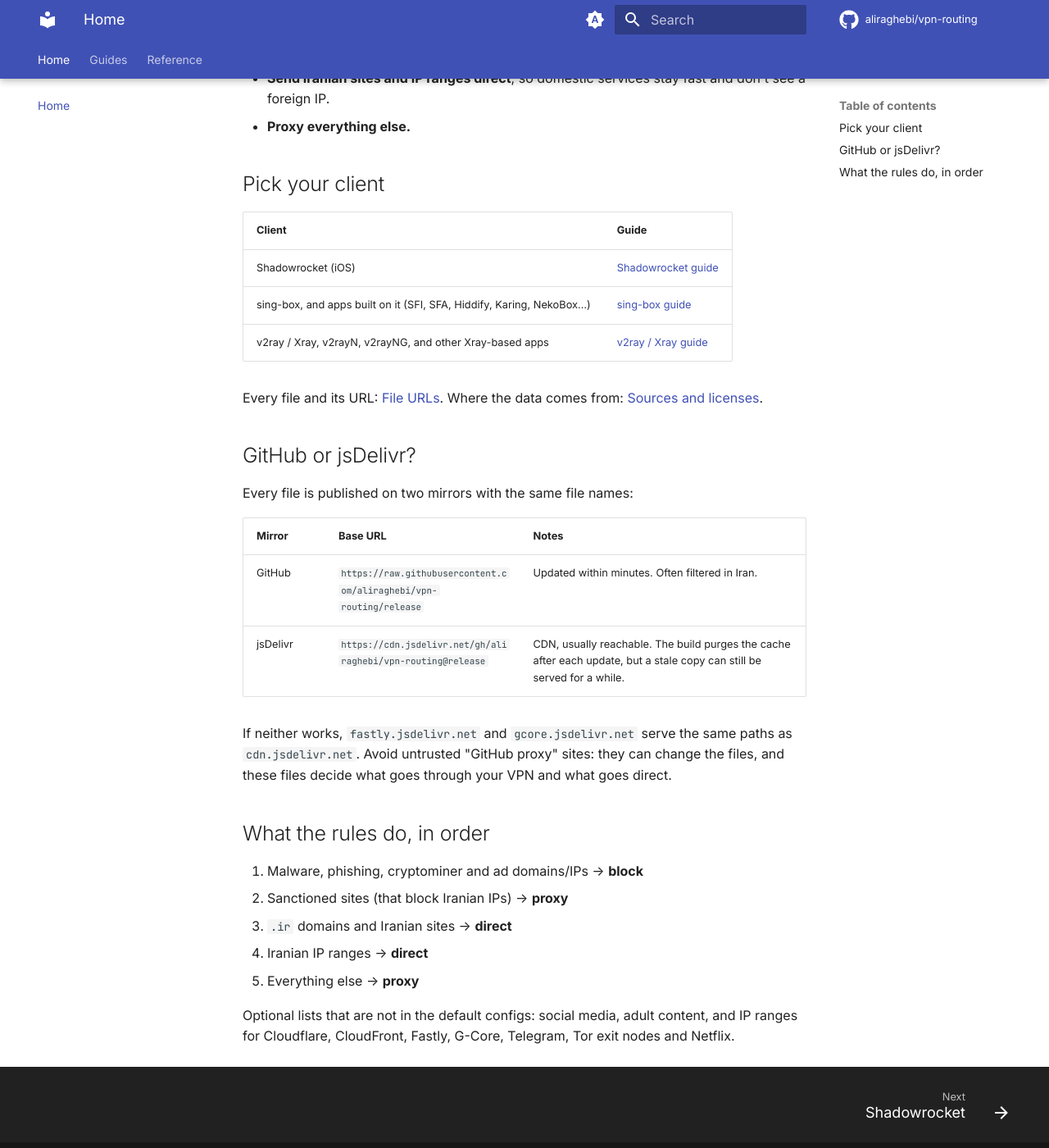
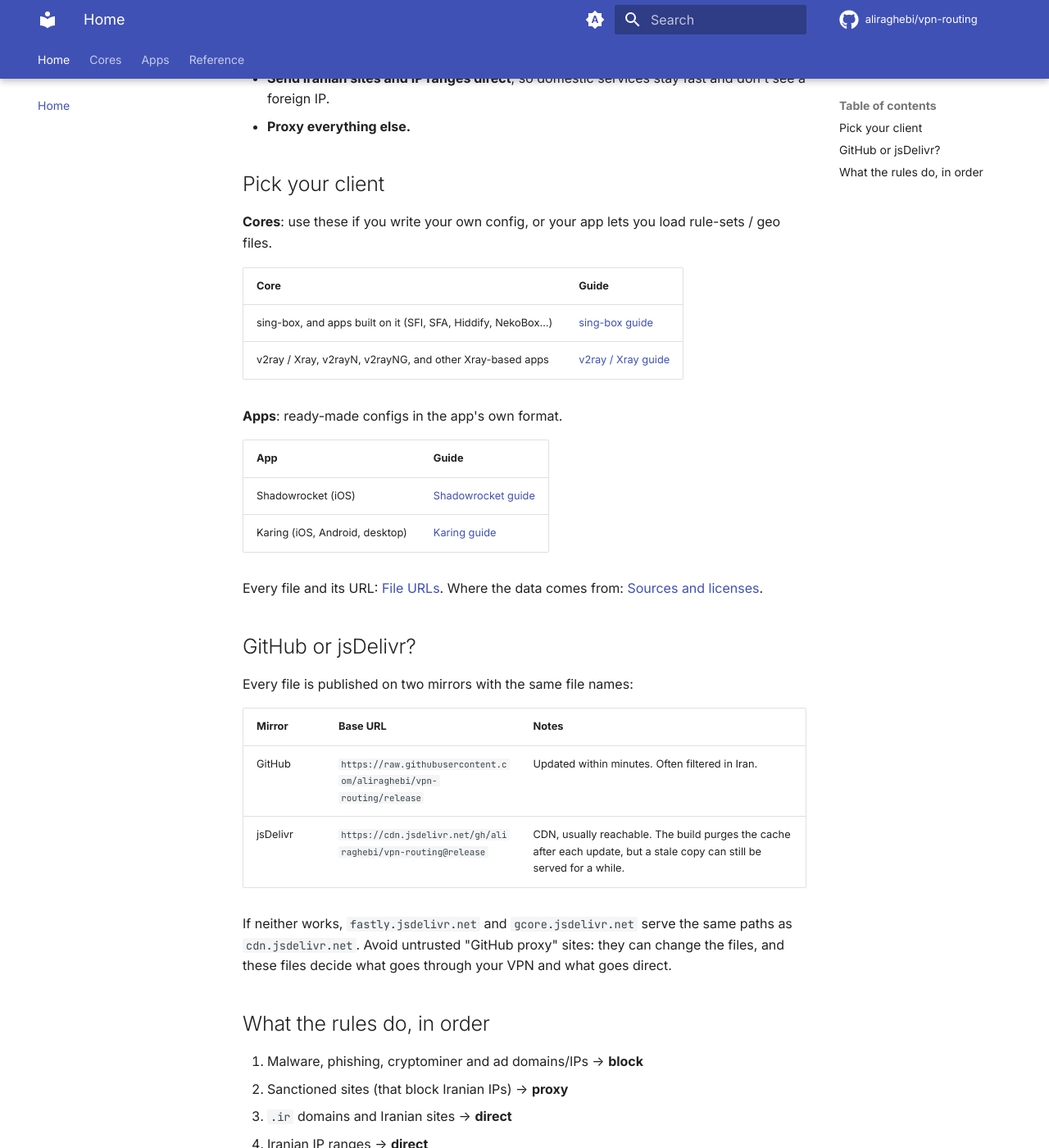
Before and after one commit to aliraghebi/routing-rules, an MkDocs documentation site: the page built from docs/index.md, in a window 1280 px wide and 1400 px high, scrolled down 305 px. Shown: the whole window at 82% size. Built offline with MkDocs 1.6.1 and Material for MkDocs 9.7.7, drawn with Linux system fonts in a browser that asks for light colours; comment, search, counter and statistics services are not loaded.

Commit message:
feat(emit): generate Karing custom diversion rules and split docs into cores and apps
Build karing.json (one copy per mirror) in Karing's diversion_rules_custom
format: a Block group with the REJECT rule-sets and a Direct group with
geosite-ir, geoip-ir and geoip-private, as .srs URLs. Add a Karing guide and
group the docs nav into Cores (sing-box, v2ray/Xray) and Apps (Shadowrocket,
Karing).

```diff
--- a/docs/index.md
+++ b/docs/index.md
@@ -9,11 +9,19 @@ A collection of cross-platform proxy routing rules and configurations. Supports
 
 ## Pick your client
 
-| Client | Guide |
-|--------|-------|
+**Cores**: use these if you write your own config, or your app lets you load rule-sets / geo files.
+
+| Core | Guide |
+|------|-------|
+| sing-box, and apps built on it (SFI, SFA, Hiddify, NekoBox…) | [sing-box guide](sing-box.md) |
+| v2ray / Xray, v2rayN, v2rayNG, and other Xray-based apps | [v2ray / Xray guide](v2ray.md) |
+
+**Apps**: ready-made configs in the app's own format.
+
+| App | Guide |
+|-----|-------|
 | Shadowrocket (iOS) | [Shadowrocket guide](shadowrocket.md) |
-| sing-box, and apps built on it (SFI, SFA, Hiddify, Karing, NekoBox…) | [sing-box guide](sing-box.md) |
-| v2ray / Xray, v2rayN, v2rayNG, and other Xray-based apps | [v2ray / Xray guide](v2ray.md) |
+| Karing (iOS, Android, desktop) | [Karing guide](karing.md) |
 
 Every file and its URL: [File URLs](urls.md). Where the data comes from: [Sources and licenses](sources.md).
 
--- a/mkdocs.yml
+++ b/mkdocs.yml
@@ -53,10 +53,12 @@ theme:
 
 nav:
   - Home: index.md
-  - Guides:
-      - Shadowrocket: shadowrocket.md
+  - Cores:
       - sing-box: sing-box.md
       - v2ray / Xray: v2ray.md
+  - Apps:
+      - Shadowrocket: shadowrocket.md
+      - Karing: karing.md
   - Reference:
       - File URLs: urls.md
       - Sources and licenses: sources.md
```
Also changed, not shown: docs/karing.md (added, +46 -0 lines), 3 other files.
